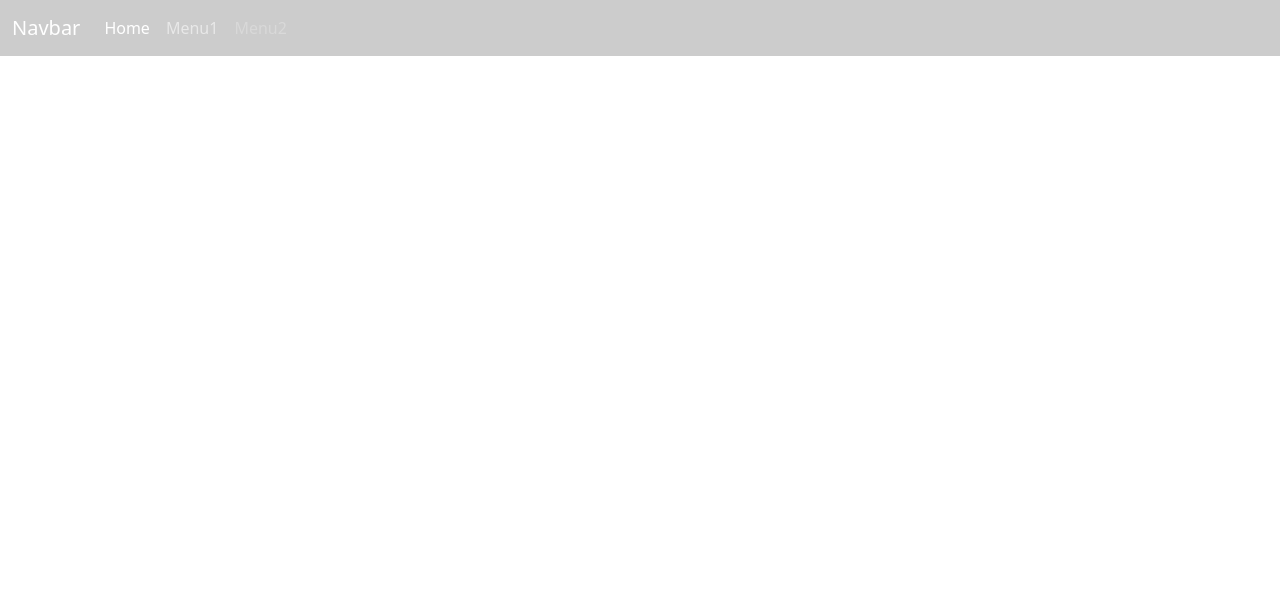
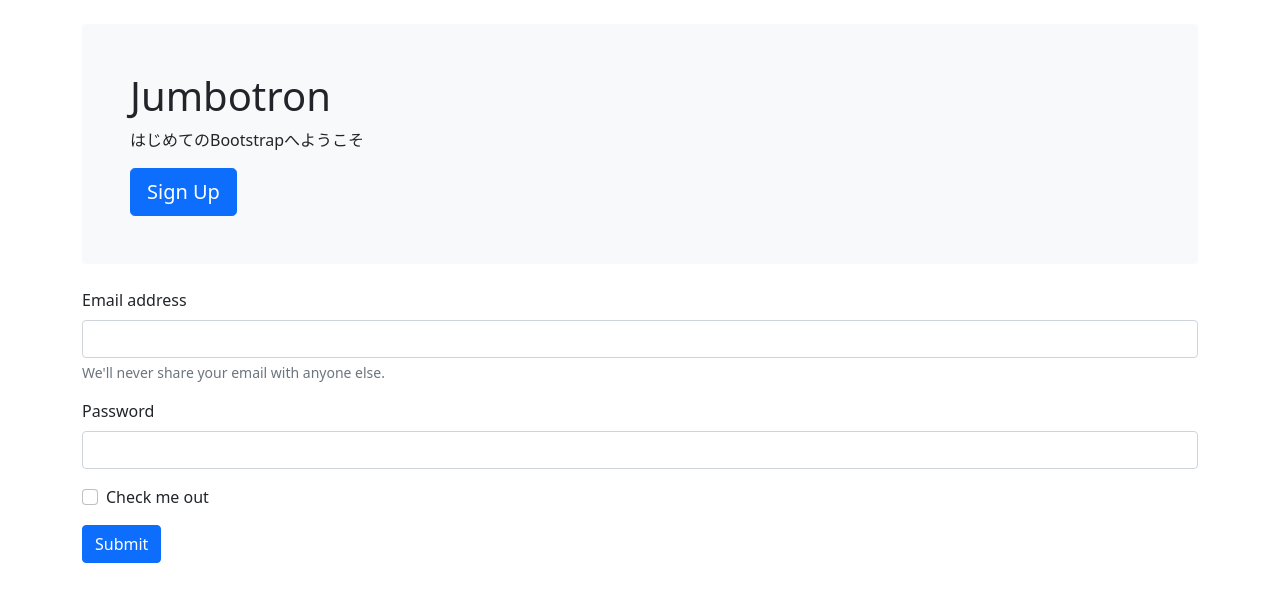
Before and after one commit to KK53278/WEB, a plain HTML site: page bootstrap5/index.html in a window 1280 px wide. Drawn offline with nearby package versions, Linux system fonts and the light colour scheme.

Commit message:
finish 11-156

```diff
--- a/bootstrap5/index.html
+++ b/bootstrap5/index.html
@@ -4,34 +4,39 @@
   <meta charset="utf-8">
   <meta name="viewport" content="width=device-width, initial-scale=1.0">
   <meta http-equiv="X-UA-Compatible" content="ie=edge">
-  <title>Navbar</title>
+  <title>Jumbotron</title>
   <link href="https://cdn.jsdelivr.net/npm/bootstrap@5.0.0-beta3/dist/css/bootstrap.min.css" rel="stylesheet" integrity="sha384-eOJMYsd53ii+scO/bJGFsiCZc+5NDVN2yr8+0RDqr0Ql0h+rP48ckxlpbzKgwra6" crossorigin="anonymous">
+  <style>
+    .orange {
+      background-color: orange;
+      border: black 1px solid;
+    }
+  </style>
 </head>
 <body>
-  <!--<nav class="navbar navbar-expand-lg navbar-light bg-light">-->
-  <!--<nav class="navbar navbar-expand-lg navbar-dark bg-dark">-->
-  <!--<nav class="navbar navbar-expand-lg navbar-dark bg-primary">-->
-  <nav class="navbar navbar-expand-lg navbar-dark" style="background-color: #ccc;">
-    <div class="container-fluid">
-      <a href="#" class="navbar-brand">Navbar</a>
-      <button class="navbar-toggler" type="button" data-bs-toggle="collapse" data-bs-target="#navbarSupportedContent" aria-controls="navbarSupportedContent" aria-expanded="false" aria-label="Toggle navigation">
-        <span class="navbar-toggler-icon"></span>
-      </button>
-      <div class="collapse navbar-collapse" id="navbarSupportedContent">
-        <ul class="navbar-nav">
-          <li class="nav-item">
-            <a href="#" class="nav-link active">Home</a>
-          </li>
-          <li class="nav-item">
-            <a href="#" class="nav-link">Menu1</a>
-          </li>
-          <li class="nav-item">
-            <a href="#" class="nav-link disabled">Menu2</a>
-          </li>
-        </ul>
+  <div class="container">
+    <div class="bg-light p-3 p-sm-5 my-4 rounded">
+    <h1>Jumbotron</h1>
+    <p>はじめてのBootstrapへようこそ</p>
+    <button class="btn btn-primary btn-lg">Sign Up</button>
+    </div>
+      <form>
+      <div class="mb-3">
+        <label for="exampleInputEmail1" class="form-label">Email address</label>
+        <input type="email" class="form-control" id="exampleInputEmail1" aria-describedby="emailHelp">
+        <div id="emailHelp" class="form-text">We'll never share your email with anyone else.</div>
       </div>
-    </div>
-  </nav>
+      <div class="mb-3">
+        <label for="exampleInputPassword1" class="form-label">Password</label>
+        <input type="password" class="form-control" id="exampleInputPassword1">
+      </div>
+      <div class="mb-3 form-check">
+        <input type="checkbox" class="form-check-input" id="exampleCheck1">
+        <label class="form-check-label" for="exampleCheck1">Check me out</label>
+      </div>
+      <button type="submit" class="btn btn-primary">Submit</button>
+    </form>
+  </div>
   <script src="https://cdn.jsdelivr.net/npm/bootstrap@5.0.2/dist/js/bootstrap.bundle.min.js" integrity="sha384-MrcW6ZMFYlzcLA8Nl+NtUVF0sA7MsXsP1UyJoMp4YLEuNSfAP+JcXn/tWtIaxVXM" crossorigin="anonymous"></script>
 </body>
 </html>
```
